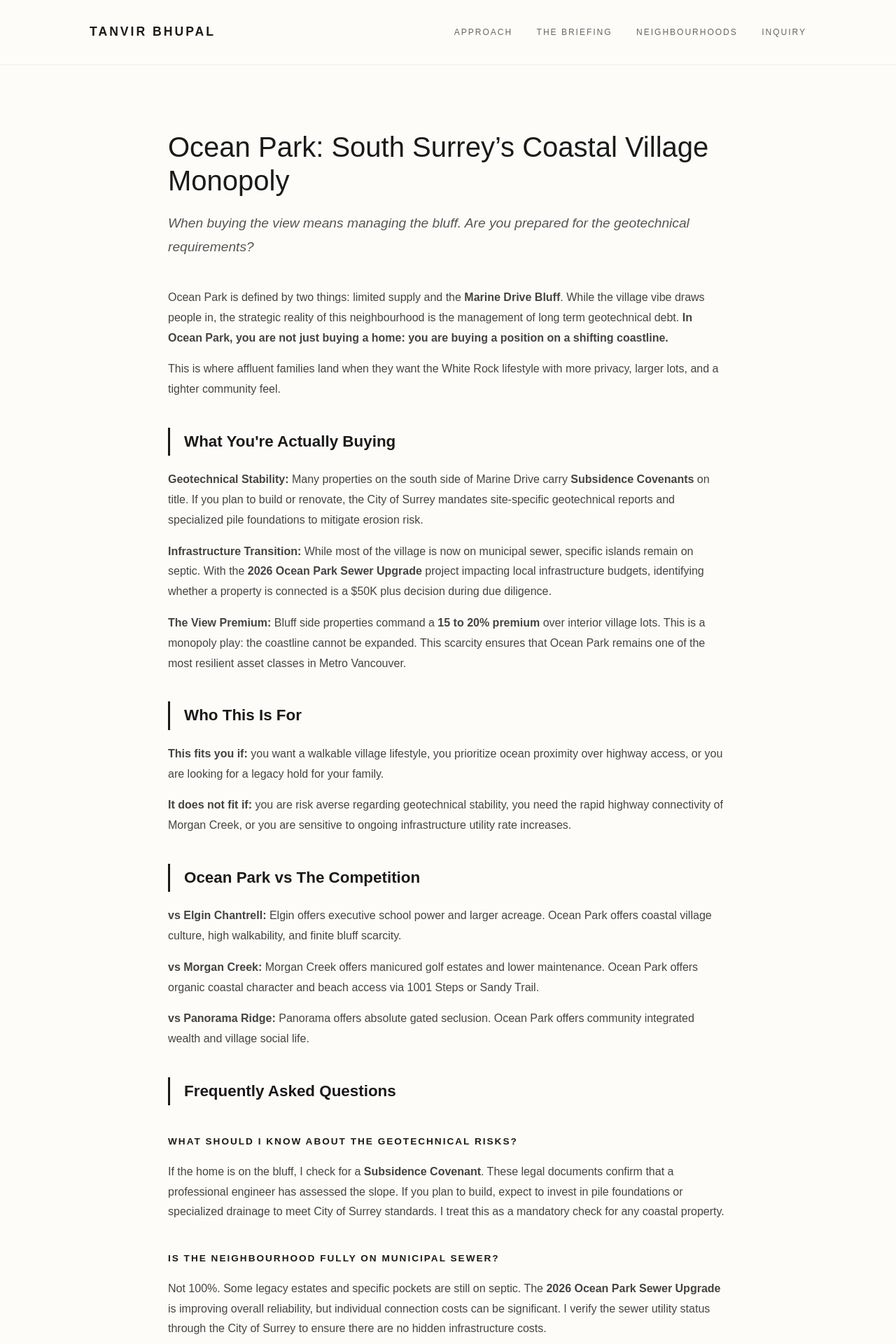
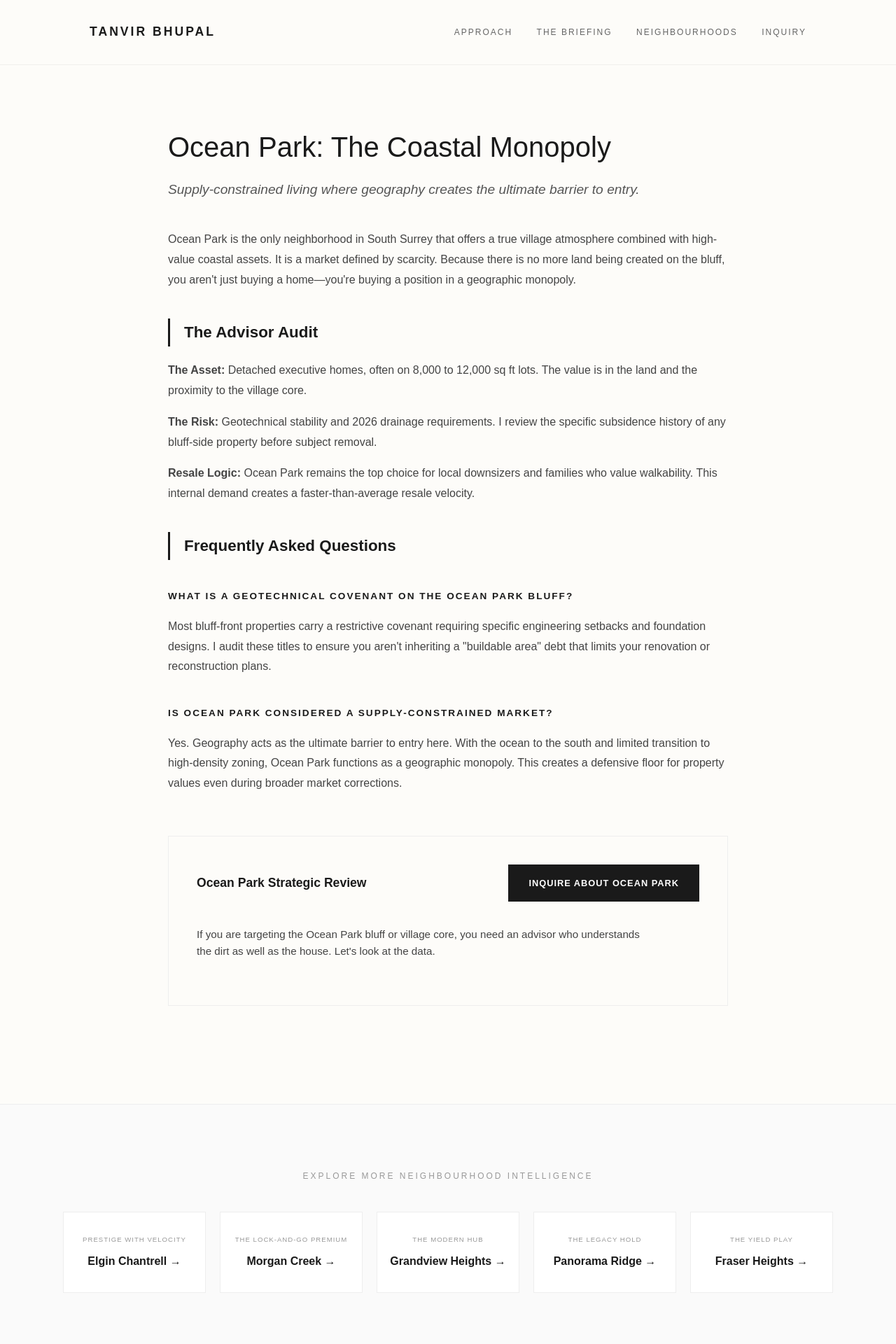
Before and after one commit to gvancouverhomes/tanvirbhupal-site, a Jekyll site: the page built from neighbourhoods/ocean-park.md, in a window 1280 px wide. Shown: the top 1920 px of the page at 70% size. Built offline with Jekyll 4.4.1, drawn with Linux system fonts in a browser that asks for light colours; some of the changed text lies outside the part shown.

Commit message:
(ocean-park): finalize strategic intelligence layout and navigation

```diff
--- a/neighbourhoods/ocean-park.md
+++ b/neighbourhoods/ocean-park.md
@@ -1,7 +1,7 @@
 ---
 layout: default
-title: "Ocean Park Real Estate Strategy | The Coastal Monopoly"
-description: "Strategic analysis of Ocean Park bluff risks, geotechnical requirements, and the long term defensibility of South Surrey coastal village."
+title: "Ocean Park Real Estate | The Coastal Monopoly Analysis"
+description: "Ocean Park real estate intelligence: Geotechnical bluff nuances, village inventory scarcity, and 2026 investment outlook for South Surrey."
 permalink: /neighbourhoods/ocean-park/
 faq_schema: |
   {
@@ -10,26 +10,18 @@ faq_schema: |
     "mainEntity": [
       {
         "@type": "Question",
-        "name": "What are the geotechnical risks of buying on the Ocean Park bluff?",
+        "name": "What is a Geotechnical Covenant on the Ocean Park bluff?",
         "acceptedAnswer": {
           "@type": "Answer",
-          "text": "Properties on the bluff are subject to natural erosion and subsidence. The City of Surrey requires a site-specific geotechnical report from a qualified engineer to certify that the land can be safely used for the intended construction. I verify all existing subsidence covenants and engineering history to protect your investment."
+          "text": "Most bluff-front properties carry a restrictive covenant requiring specific engineering setbacks and foundation designs. I audit these titles to ensure you aren't inheriting a 'buildable area' debt that limits your renovation or reconstruction plans."
         }
       },
       {
         "@type": "Question",
-        "name": "Is Ocean Park fully connected to municipal sewer?",
+        "name": "Is Ocean Park considered a supply-constrained market?",
         "acceptedAnswer": {
           "@type": "Answer",
-          "text": "While the majority of Ocean Park is serviced, specific pockets still utilize septic systems. With the 2026 Sewer Upgrade project underway, the status of a property connection can significantly impact its value and future development potential. I confirm utility status as a primary step in due diligence."
-        }
-      },
-      {
-        "@type": "Question",
-        "name": "How does the bluff premium hold up in a buyer market?",
-        "acceptedAnswer": {
-          "@type": "Answer",
-          "text": "The bluff side monopoly ensures that properties with ocean views maintain a high defensive price floor. While inventory in South Surrey rose in 2025, the supply of coastal properties remained structurally low, allowing them to retain a 15 to 20% premium and sell faster than inland luxury estates."
+          "text": "Yes. Geography acts as the ultimate barrier to entry here. With the ocean to the south and limited transition to high-density zoning, Ocean Park functions as a geographic monopoly. This creates a defensive floor for property values even during broader market corrections."
         }
       }
     ]
@@ -43,8 +35,6 @@ faq_schema: |
   .intel-sub { font-size: 1.2rem; color: var(--mid); margin-bottom: 40px; font-style: italic; }
   .section-title { font-size: 1.4rem; color: var(--dark); margin-top: 40px; border-left: 3px solid var(--dark); padding-left: 20px; margin-bottom: 20px; }
   .metric-label { text-transform: uppercase; font-size: 0.85rem; letter-spacing: 2px; color: var(--dark); margin-top: 40px; margin-bottom: 15px; font-weight: bold; }
-  .metric-list { padding-left: 20px; list-style-type: square; color: var(--light); margin-bottom: 30px; }
-  .metric-list li { margin-bottom: 10px; }
   .audit-card { margin-top: 60px; padding: 40px; background: #fdfcf9; border: 1px solid var(--border); display: grid; grid-template-columns: 1fr auto; grid-template-areas: "header action" "body body"; gap: 20px 40px; align-items: center; }
   .audit-title { grid-area: header; margin: 0; font-weight: bold; color: var(--dark); font-size: 1.1rem; }
   .audit-action { grid-area: action; }
@@ -52,6 +42,7 @@ faq_schema: |
   .audit-text { font-size: 0.95rem; color: #444; margin-bottom: 1.5rem; max-width: 650px; line-height: 1.6; }
   .audit-btn { display: inline-block; padding: 14px 28px; background: var(--dark); color: #fff !important; text-decoration: none; font-size: 0.8rem; font-weight: bold; letter-spacing: 1px; transition: background 0.2s ease; border: 1px solid var(--dark); white-space: nowrap; }
 
+  /* Navigation Grid Styles */
   .nav-section { padding: 80px 20px; border-top: 1px solid var(--border); background: var(--bg-alt); margin-top: 80px; }
   .nav-section-title { font-size: 0.75rem; text-transform: uppercase; letter-spacing: 3px; color: var(--meta); margin-bottom: 40px; text-align: center; }
   .nav-grid { display: grid; grid-template-columns: repeat(auto-fit, minmax(200px, 1fr)); gap: 20px; max-width: 1100px; margin: 0 auto; }
@@ -71,55 +62,59 @@ faq_schema: |
 
 <article class="intel-container">
   <header>
-    <h1 class="intel-header">Ocean Park: South Surrey’s Coastal Village Monopoly</h1>
-    <p class="intel-sub">When buying the view means managing the bluff. Are you prepared for the geotechnical requirements?</p>
+    <h1 class="intel-header">Ocean Park: The Coastal Monopoly</h1>
+    <p class="intel-sub">Supply-constrained living where geography creates the ultimate barrier to entry.</p>
   </header>
 
   <section>
-    <p>Ocean Park is defined by two things: limited supply and the <strong>Marine Drive Bluff</strong>. While the village vibe draws people in, the strategic reality of this neighbourhood is the management of long term geotechnical debt. <strong>In Ocean Park, you are not just buying a home: you are buying a position on a shifting coastline.</strong></p>
+    <p>Ocean Park is the only neighborhood in South Surrey that offers a true village atmosphere combined with high-value coastal assets. It is a market defined by scarcity. Because there is no more land being created on the bluff, you aren't just buying a home—you're buying a position in a geographic monopoly.</p>
 
-    <p>This is where affluent families land when they want the White Rock lifestyle with more privacy, larger lots, and a tighter community feel.</p>
-
-    <h2 class="section-title">What You're Actually Buying</h2>
-    <p><strong>Geotechnical Stability:</strong> Many properties on the south side of Marine Drive carry <strong>Subsidence Covenants</strong> on title. If you plan to build or renovate, the City of Surrey mandates site-specific geotechnical reports and specialized pile foundations to mitigate erosion risk.</p>
-    <p><strong>Infrastructure Transition:</strong> While most of the village is now on municipal sewer, specific islands remain on septic. With the <strong>2026 Ocean Park Sewer Upgrade</strong> project impacting local infrastructure budgets, identifying whether a property is connected is a $50K plus decision during due diligence.</p>
-    <p><strong>The View Premium:</strong> Bluff side properties command a <strong>15 to 20% premium</strong> over interior village lots. This is a monopoly play: the coastline cannot be expanded. This scarcity ensures that Ocean Park remains one of the most resilient asset classes in Metro Vancouver.</p>
-
-    <h2 class="section-title">Who This Is For</h2>
-    <p><strong>This fits you if:</strong> you want a walkable village lifestyle, you prioritize ocean proximity over highway access, or you are looking for a legacy hold for your family.</p>
-
-    <p><strong>It does not fit if:</strong> you are risk averse regarding geotechnical stability, you need the rapid highway connectivity of Morgan Creek, or you are sensitive to ongoing infrastructure utility rate increases.</p>
-
-    <h2 class="section-title">Ocean Park vs The Competition</h2>
-    <p><strong>vs Elgin Chantrell:</strong> Elgin offers executive school power and larger acreage. Ocean Park offers coastal village culture, high walkability, and finite bluff scarcity.</p>
-    <p><strong>vs Morgan Creek:</strong> Morgan Creek offers manicured golf estates and lower maintenance. Ocean Park offers organic coastal character and beach access via 1001 Steps or Sandy Trail.</p>
-    <p><strong>vs Panorama Ridge:</strong> Panorama offers absolute gated seclusion. Ocean Park offers community integrated wealth and village social life.</p>
+    <h2 class="section-title">The Advisor Audit</h2>
+    <p><strong>The Asset:</strong> Detached executive homes, often on 8,000 to 12,000 sq ft lots. The value is in the land and the proximity to the village core.</p>
+    <p><strong>The Risk:</strong> Geotechnical stability and 2026 drainage requirements. I review the specific subsidence history of any bluff-side property before subject removal.</p>
+    <p><strong>Resale Logic:</strong> Ocean Park remains the top choice for local downsizers and families who value walkability. This internal demand creates a faster-than-average resale velocity.</p>
 
     <h2 class="section-title">Frequently Asked Questions</h2>
+    <h3 class="metric-label">What is a Geotechnical Covenant on the Ocean Park bluff?</h3>
+    <p>Most bluff-front properties carry a restrictive covenant requiring specific engineering setbacks and foundation designs. I audit these titles to ensure you aren't inheriting a "buildable area" debt that limits your renovation or reconstruction plans.</p>
 
-    <h3 class="metric-label">What should I know about the geotechnical risks?</h3>
-    <p>If the home is on the bluff, I check for a <strong>Subsidence Covenant</strong>. These legal documents confirm that a professional engineer has assessed the slope. If you plan to build, expect to invest in pile foundations or specialized drainage to meet City of Surrey standards. I treat this as a mandatory check for any coastal property.</p>
-
-    <h3 class="metric-label">Is the neighbourhood fully on municipal sewer?</h3>
-    <p>Not 100%. Some legacy estates and specific pockets are still on septic. The <strong>2026 Ocean Park Sewer Upgrade</strong> is improving overall reliability, but individual connection costs can be significant. I verify the sewer utility status through the City of Surrey to ensure there are no hidden infrastructure costs.</p>
-
-    <h3 class="metric-label">Is the bluff premium still a sound strategy?</h3>
-    <p>Yes. While some mispriced luxury properties can linger on the market, true Ocean Park bluff properties remain in high demand. Because you are buying <strong>finite supply</strong>, these homes act as an excellent long term hedge against inflation and market volatility.</p>
-
+    <h3 class="metric-label">Is Ocean Park considered a supply-constrained market?</h3>
+    <p>Yes. Geography acts as the ultimate barrier to entry here. With the ocean to the south and limited transition to high-density zoning, Ocean Park functions as a geographic monopoly. This creates a defensive floor for property values even during broader market corrections.</p>
   </section>
 
-  <section class="audit-card" aria-labelledby="audit-heading">
-    <h2 id="audit-heading" class="audit-title">Ocean Park Portfolio Review</h2>
+  <section class="audit-card">
+    <h2 class="audit-title">Ocean Park Strategic Review</h2>
     <div class="audit-action">
       <a href="/contact" class="audit-btn">INQUIRE ABOUT OCEAN PARK</a>
     </div>
     <div class="audit-body">
-      <p class="audit-text">
-        Ocean Park coastal village monopoly and legacy bluff estates are for buyers who value village life without the tourism of White Rock. If you are thinking about buying, selling, or just want to understand the geotechnical reality of your property, let us talk.
-      </p>
-      <p class="audit-text" style="font-size: 0.85rem; color: var(--mid);">
-        No pitch. Just straight answers. tanvir@tanvirbhupal.com | 604-897-7826
-      </p>
+      <p class="audit-text">If you are targeting the Ocean Park bluff or village core, you need an advisor who understands the dirt as well as the house. Let's look at the data.</p>
     </div>
   </section>
 </article>
+
+<section class="nav-section">
+  <p class="nav-section-title">Explore More Neighbourhood Intelligence</p>
+  <div class="nav-grid">
+    <a href="/neighbourhoods/elgin-chantrell/" class="nav-card">
+      <span class="nav-tag">Prestige with Velocity</span>
+      <span class="nav-name">Elgin Chantrell &rarr;</span>
+    </a>
+    <a href="/neighbourhoods/morgan-creek/" class="nav-card">
+      <span class="nav-tag">The Lock-and-Go Premium</span>
+      <span class="nav-name">Morgan Creek &rarr;</span>
+    </a>
+    <a href="/neighbourhoods/grandview-heights/" class="nav-card">
+      <span class="nav-tag">The Modern Hub</span>
+      <span class="nav-name">Grandview Heights &rarr;</span>
+    </a>
+    <a href="/neighbourhoods/panorama-ridge/" class="nav-card">
+      <span class="nav-tag">The Legacy Hold</span>
+      <span class="nav-name">Panorama Ridge &rarr;</span>
+    </a>
+    <a href="/neighbourhoods/fraser-heights/" class="nav-card">
+      <span class="nav-tag">The Yield Play</span>
+      <span class="nav-name">Fraser Heights &rarr;</span>
+    </a>
+  </div>
+</section>
```
